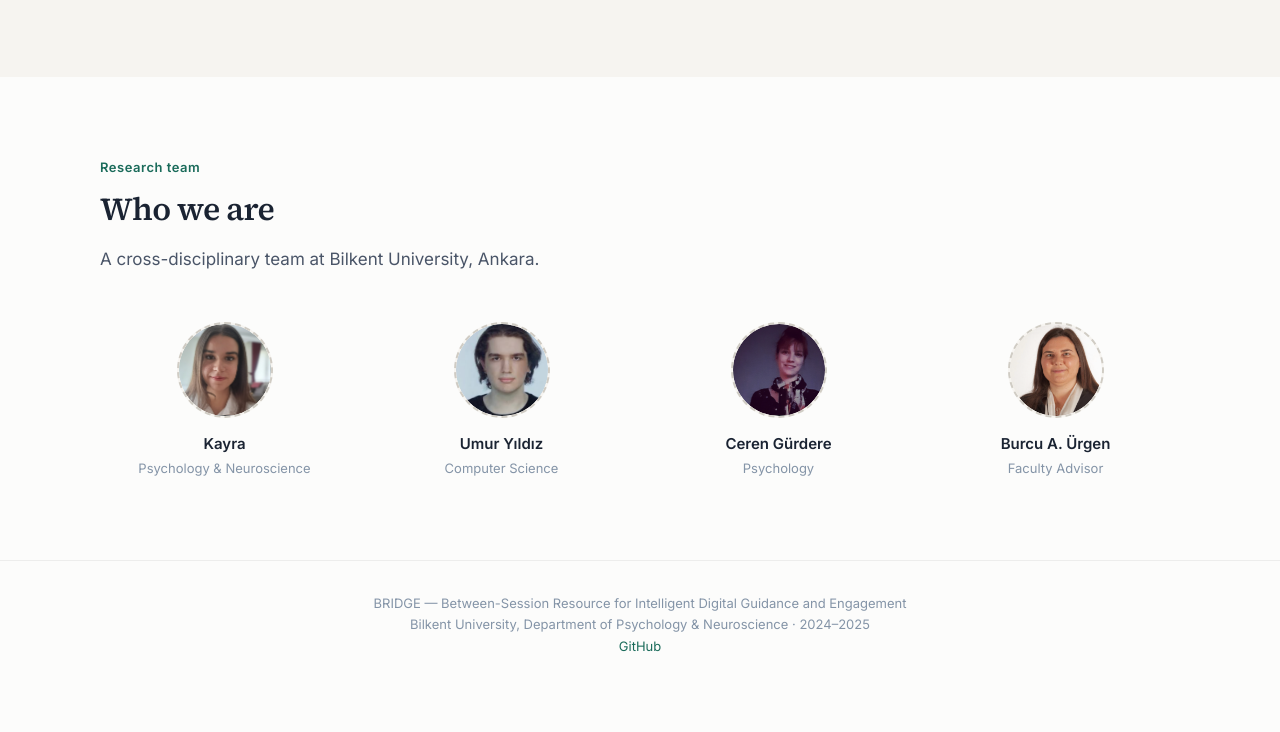
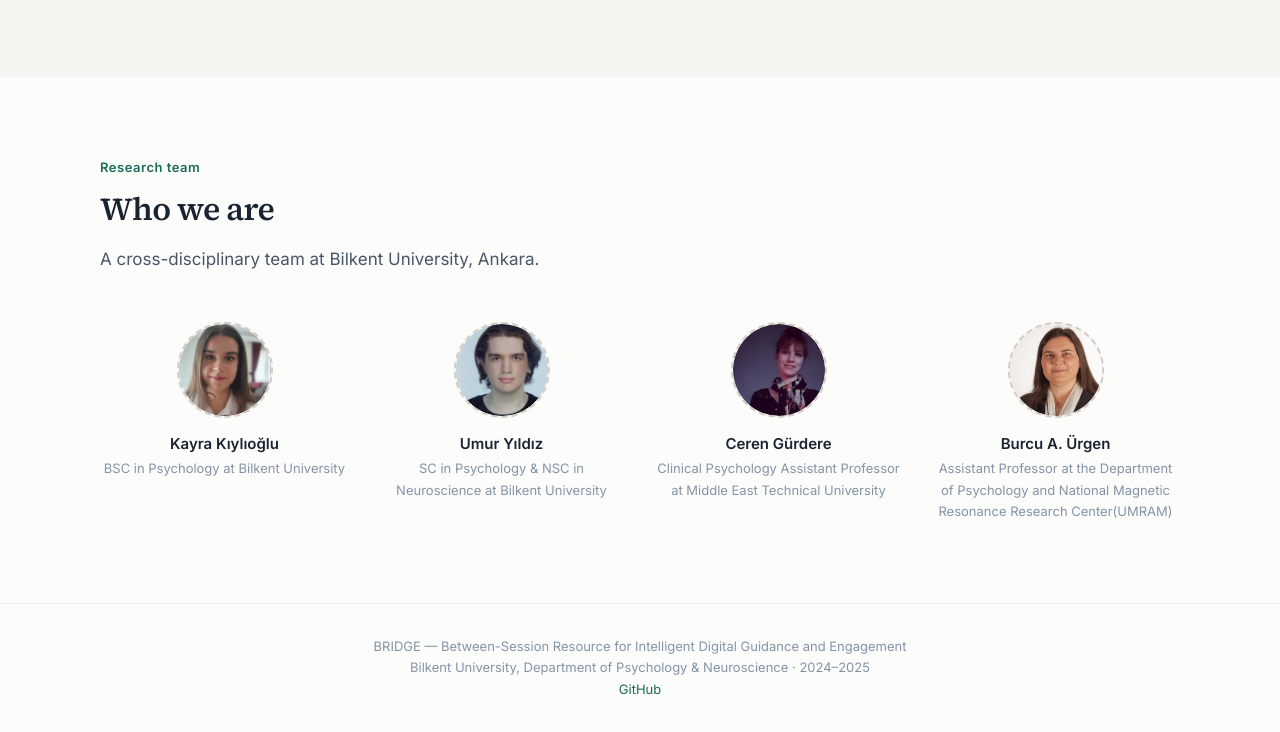
Before and after one commit to KyrKyl78/bridge-project-website, a plain HTML site: page index.html in a window 1280 px wide. Shown: the part 4665-5397 px from the top of the page. Before the commit the page ends 5354 px from the top, so only its background shows below. Drawn offline with Linux system fonts and the light colour scheme.

Commit message:
Revise team member information in index.html
Updated team member details including names and qualifications.

```diff
--- a/index.html
+++ b/index.html
@@ -619,8 +619,8 @@
             <img src="images/10.png" alt="">
             <span class="placeholder-label">Photo</span>
           </div>
-          <h3>Kayra</h3>
-          <p>Psychology &amp; Neuroscience</p>
+          <h3>Kayra Kıylıoğlu</h3>
+          <p> BSC in Psychology at Bilkent University</p>
         </div>
         <div class="team-member">
           <div class="img-placeholder avatar">
@@ -628,7 +628,7 @@
             <span class="placeholder-label">Photo</span>
           </div>
           <h3>Umur Yıldız</h3>
-          <p>Computer Science</p>
+          <p>SC in Psychology & NSC in Neuroscience at Bilkent University </p>
         </div>
         <div class="team-member">
           <div class="img-placeholder avatar">
@@ -636,7 +636,7 @@
             <span class="placeholder-label">Photo</span>
           </div>
           <h3>Ceren Gürdere</h3>
-          <p>Psychology</p>
+          <p>Clinical Psychology Assistant Professor at Middle East Technical University</p>
         </div>
         <div class="team-member">
           <div class="img-placeholder avatar">
@@ -644,7 +644,7 @@
             <span class="placeholder-label">Photo</span>
           </div>
           <h3>Burcu A. Ürgen</h3>
-          <p>Faculty Advisor</p>
+          <p>Assistant Professor at the Department of Psychology and National Magnetic Resonance Research Center(UMRAM)</p>
         </div>
       </div>
     </div>
```
